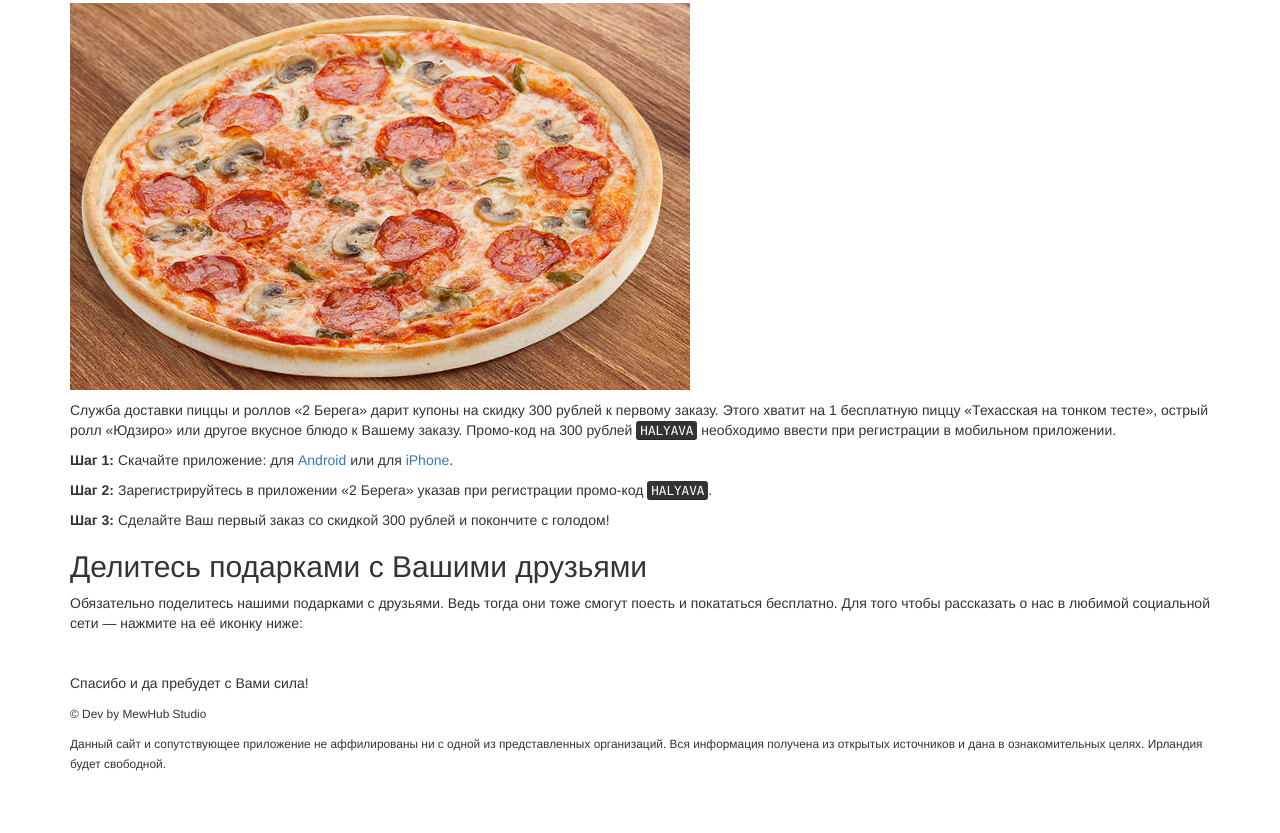
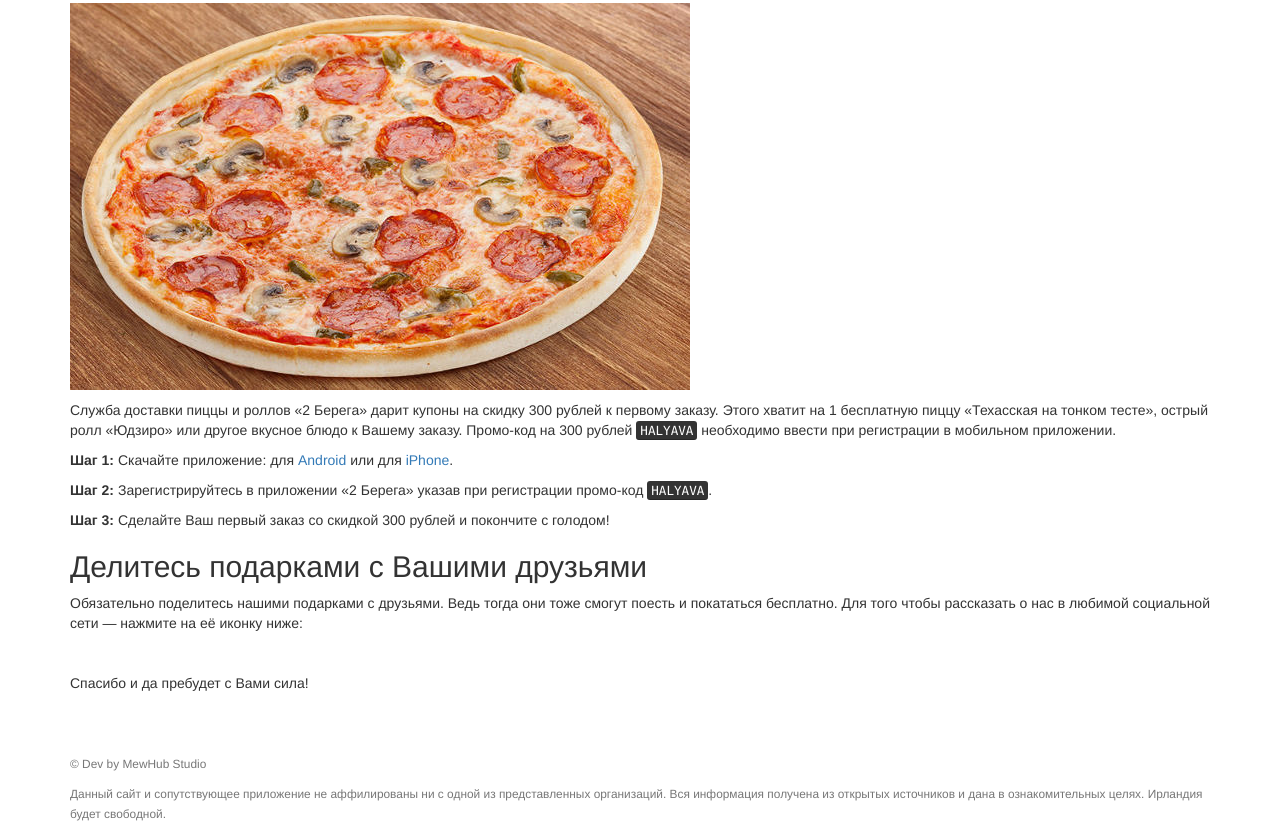
Before and after one commit to mewhub/mob-promo.ru, a plain HTML site: page index.html in a window 1280 px wide. Shown: the part 1532-2365 px from the top of the page. Before the commit the page ends 2315 px from the top, so only its background shows below. Drawn offline with nearby package versions, Linux system fonts and the light colour scheme.

Commit message:
Pizza fix

```diff
--- a/index.html
+++ b/index.html
@@ -132,8 +132,10 @@
 
 <p>Спасибо и да пребудет с Вами сила!</p>
 
-<p><small>&copy; Dev by MewHub Studio</small></p>
-<p><small>Данный сайт и сопутствующее приложение не аффилированы ни с одной из представленных организаций. Вся информация получена из открытых источников и дана в ознакомительных целях. Ирландия будет свободной.</small></p>
+<p><br /><br /></p>
+
+<p class="text-muted"><small>&copy; Dev by MewHub Studio</small></p>
+<p class="text-muted"><small>Данный сайт и сопутствующее приложение не аффилированы ни с одной из представленных организаций. Вся информация получена из открытых источников и дана в ознакомительных целях. Ирландия будет свободной.</small></p>
 
 </div></main>
 
```
